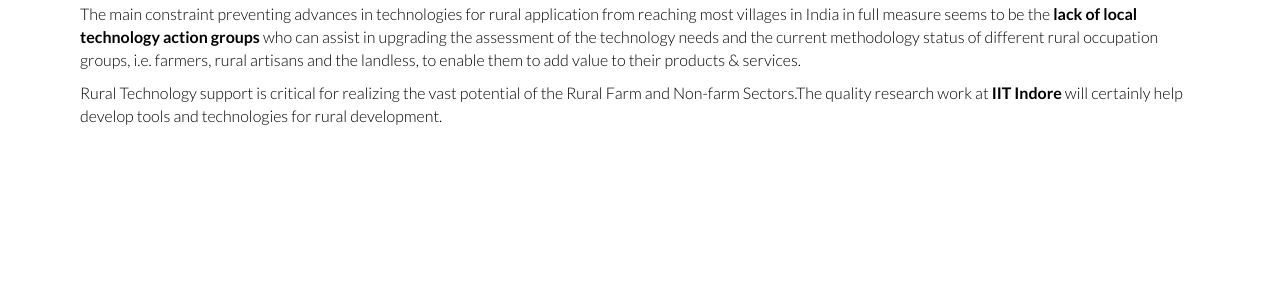
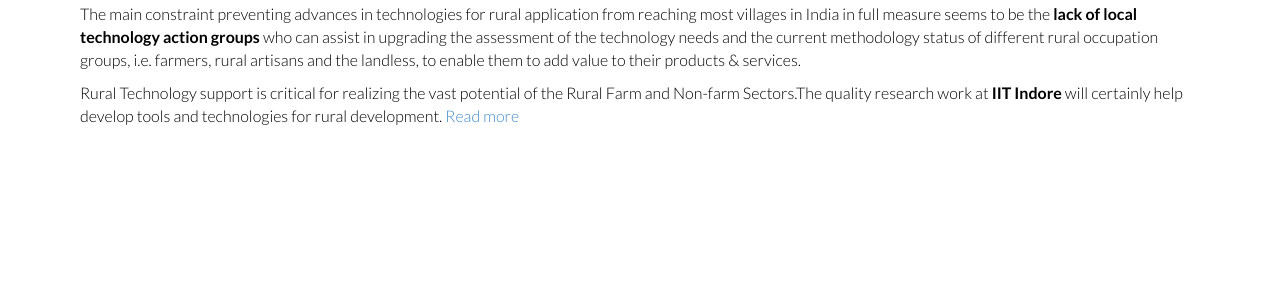
Before and after one commit to ajayiiti/rutag, a Jekyll site: the page built from misc/_posts/2015-04-22-home.md, in a window 1280 px wide. Shown: the part 181-481 px from the top of the page. Built offline with Jekyll 4.4.1, drawn with Linux system fonts in a browser that asks for light colours; nearby versions of some CDN libraries.

Commit message:
Update 2015-04-22-home.md

```diff
--- a/misc/_posts/2015-04-22-home.md
+++ b/misc/_posts/2015-04-22-home.md
@@ -13,4 +13,6 @@ homepage: true
 
 The main constraint preventing advances in technologies for rural application from reaching most villages in India in full measure seems to be the **lack of local technology action groups** who can assist in upgrading the assessment of the technology needs and the current methodology status of different rural occupation groups, i.e. farmers, rural artisans and the landless, to enable them to add value to their products & services.
 
-Rural Technology support is critical for realizing the vast potential of the Rural Farm and Non-farm Sectors.The quality research work at **IIT Indore** will certainly help develop tools and technologies for rural development.
+Rural Technology support is critical for realizing the vast potential of the Rural Farm and Non-farm Sectors.The quality research work at **IIT Indore** will certainly help develop tools and technologies for rural development. [Read more][1]
+
+[1]: {{ BASE_PATH}}/about.html
```
